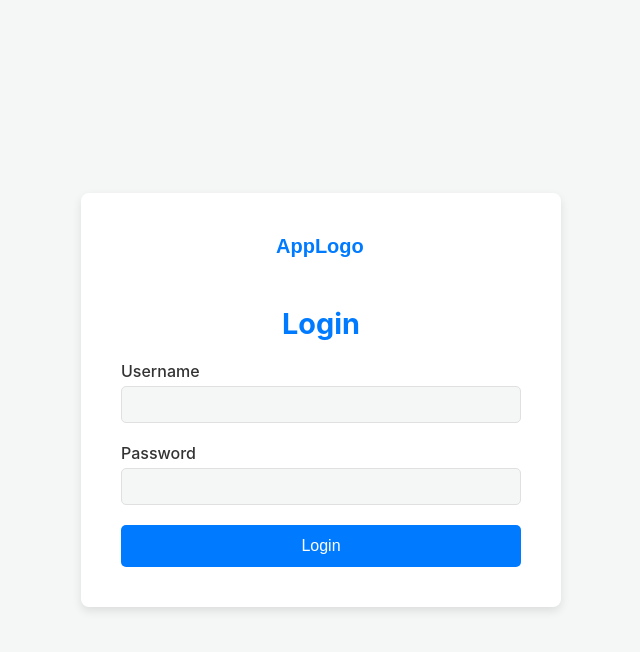
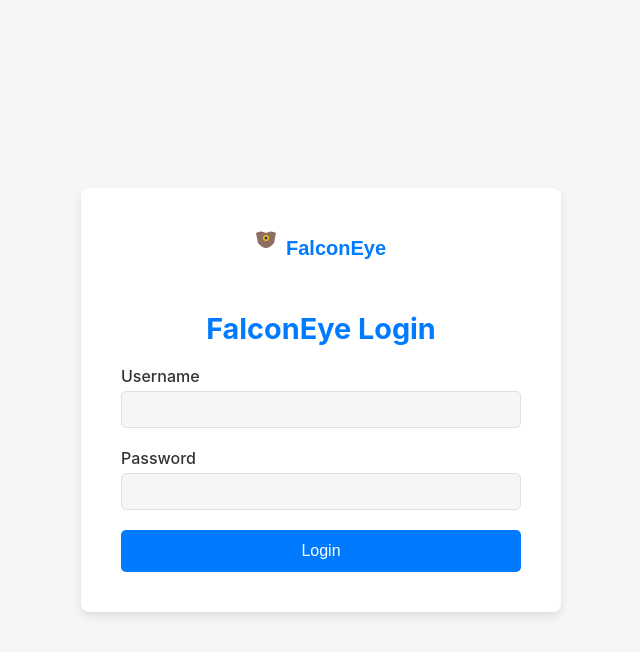
Before and after one commit to cromer0/falcon-eye, a Flask app: page /login in a window 1280 px wide. Shown: the top 652 px of the page, without its empty margins (319-959 px from the left). Run offline with Flask 3, Linux system fonts and the light colour scheme; some libraries are stand-ins or nearby versions.

Commit message:
I've updated the application branding to "FalconEye". Here's what I changed:
- I modified the SVG logo in `static/images/logo.svg` to a falcon-themed
  design with "FalconEye" text.
- I updated page titles and main headings in `templates/login.html` and
  `templates/index.html` to use "FalconEye".
- I changed the logo's alt text to "FalconEye Logo" in `templates/index.html`.
- I updated `README.md` to reflect the name change from "Server Monitor"
  or "AppLogo" to "FalconEye" in titles and descriptions.

```diff
--- a/templates/index.html
+++ b/templates/index.html
@@ -3,7 +3,7 @@
 <head>
     <meta charset="UTF-8">
     <meta name="viewport" content="width=device-width, initial-scale=1.0">
-    <title>Server Monitor</title>
+    <title>FalconEye Server Monitor</title>
     <link rel="icon" href="{{ url_for('static', filename='images/logo.svg') }}" type="image/svg+xml">
     <link rel="stylesheet" href="{{ url_for('static', filename='css/style.css') }}">
     <script src="https://cdn.jsdelivr.net/npm/chart.js"></script>
@@ -13,8 +13,8 @@
 
     <header>
         <div class="header-content">
-            <img src="{{ url_for('static', filename='images/logo.svg') }}" alt="App Logo" id="headerLogo">
-            <h1>Server Performance Monitor</h1>
+            <img src="{{ url_for('static', filename='images/logo.svg') }}" alt="FalconEye Logo" id="headerLogo">
+            <h1>FalconEye Server Monitor</h1>
         </div>
         <div class="header-actions">
             <form action="{{ url_for('logout') }}" method="post" style="display: inline;">
--- a/templates/login.html
+++ b/templates/login.html
@@ -3,7 +3,7 @@
 <head>
     <meta charset="UTF-8">
     <meta name="viewport" content="width=device-width, initial-scale=1.0">
-    <title>Login - Server Monitor</title>
+    <title>Login - FalconEye</title>
     <link rel="stylesheet" href="{{ url_for('static', filename='css/style.css') }}">
     <link rel="icon" href="{{ url_for('static', filename='images/logo.svg') }}">
 </head>
@@ -13,7 +13,7 @@
         <div class="login-logo">
             <img src="{{ url_for('static', filename='images/logo.svg') }}" alt="App Logo">
         </div>
-        <h1>Login</h1>
+        <h1>FalconEye Login</h1>
 
         {% with messages = get_flashed_messages(with_categories=true) %}
           {% if messages %}
```
Also changed, not shown: README.md, static/images/logo.svg.
